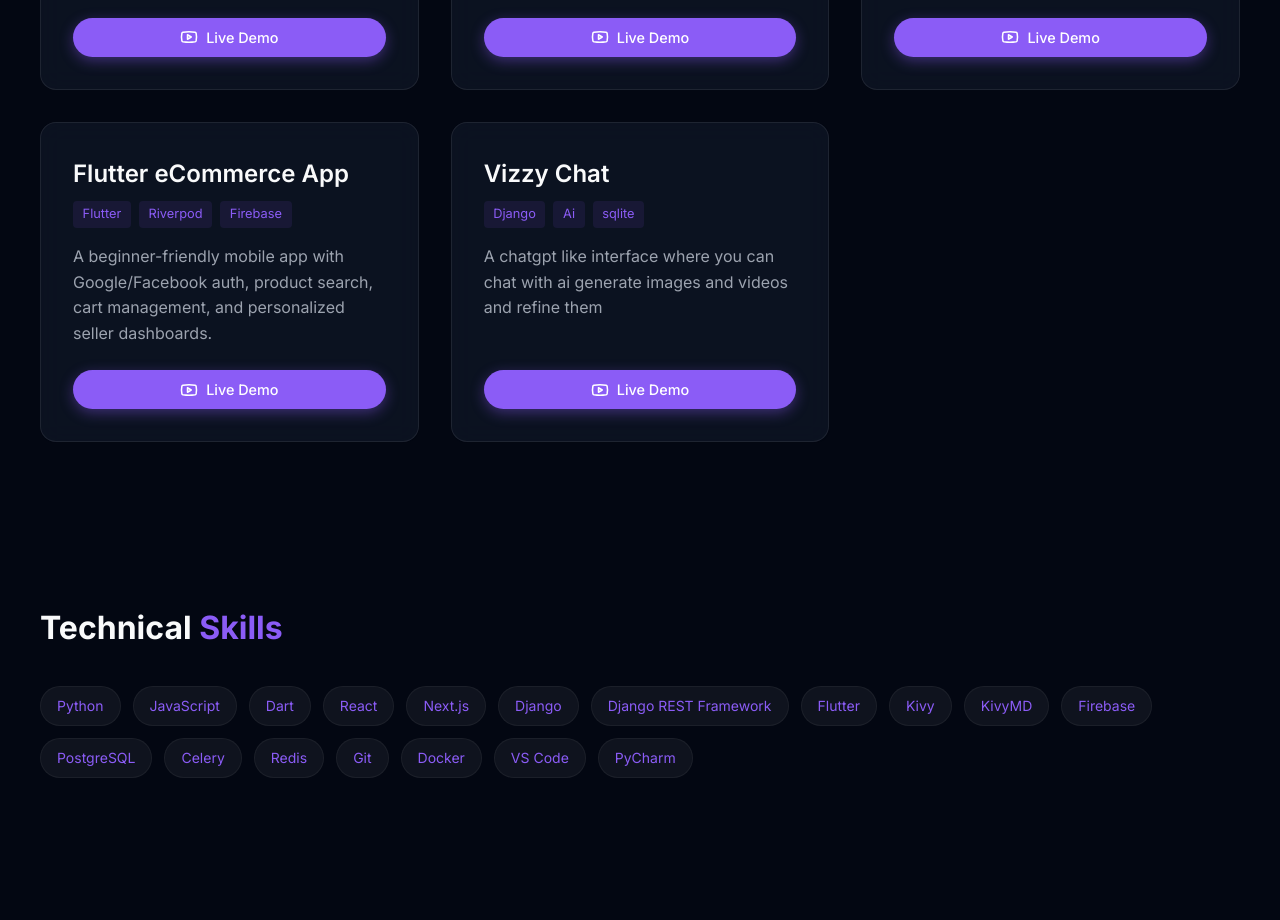
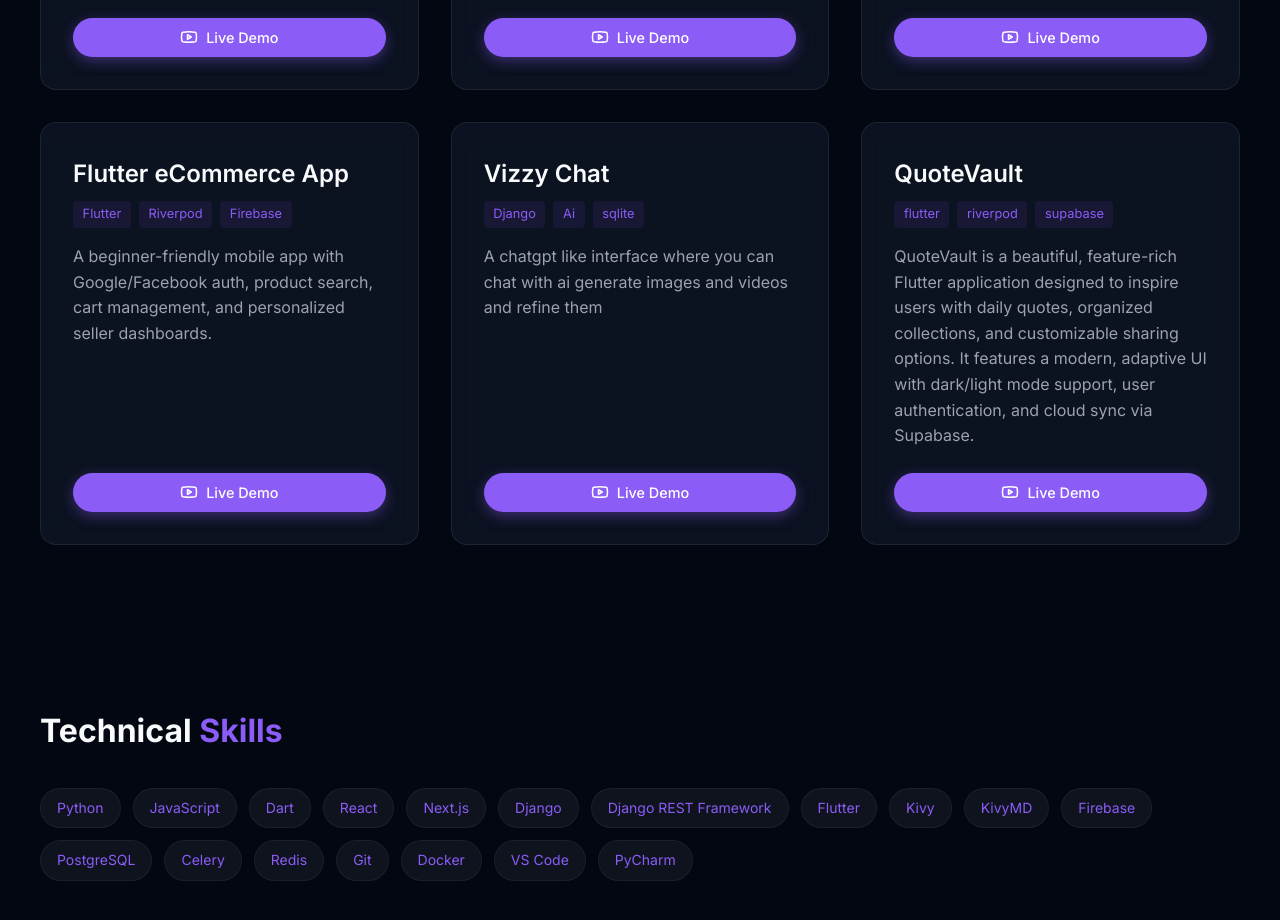
Before and after one commit to Sharelove123/portfolio, a React (Vite) app: page / in a window 1280 px wide. Shown: the part 2300-3220 px from the top of the page. Built offline with nearby package versions, Linux system fonts and the light colour scheme.

Commit message:
added eccom link

```diff
--- a/src/components/Projects.jsx
+++ b/src/components/Projects.jsx
@@ -35,6 +35,13 @@ const Projects = () => {
             title: "Vizzy Chat",
             tech: ["Django", "Ai", "sqlite"],
             description: "A chatgpt like interface where you can chat with ai generate images and videos and refine them",
+            video: "https://deckovizassigment-wp65.onrender.com",
+            links: []
+        },
+        {
+            title: "QuoteVault",
+            tech: ["flutter", "riverpod", "supabase"],
+            description: "QuoteVault is a beautiful, feature-rich Flutter application designed to inspire users with daily quotes, organized collections, and customizable sharing options. It features a modern, adaptive UI with dark/light mode support, user authentication, and cloud sync via Supabase.",
             video: "https://deckovizassigment-wp65.onrender.com",
             links: []
         }
```
